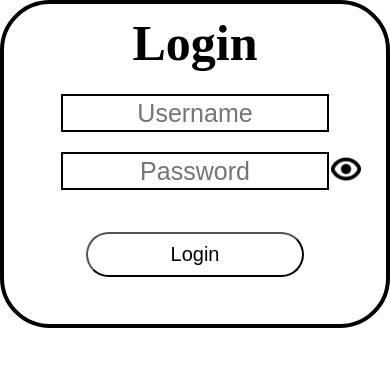
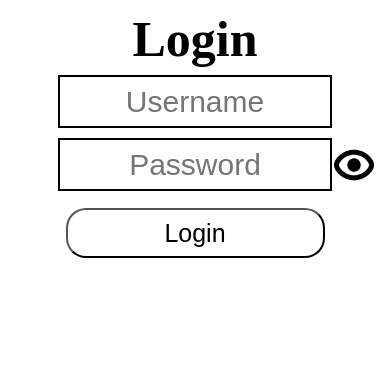
Before and after one commit to Jokemon-coder/Image-Crud-React-Project, a React (Create React App) app: page /login in a window 390 px wide. Shown: the top 366 px of the page. Built offline with nearby package versions, Linux system fonts and the light colour scheme.

Commit message:
Some responsive design, tried to implement media queries into React itself, but did not and now put just plain CSS

```diff
--- a/src/pages/login/login-register.js
+++ b/src/pages/login/login-register.js
@@ -72,8 +72,8 @@ function LoginRegister() {
         <div id='Login'>
         <h1>Login</h1>
         <div className='PasswordAndButton'>
-        <input id="User" className="Username" type="text" placeholder="Username" onChange={handleInput}></input>
-        <input id="Pass" className="Password" type={display[0]} placeholder="Password" onChange={handleInput}></input>
+        <input id="User" className="UserPass" type="text" placeholder="Username" onChange={handleInput}></input>
+        <input id="Pass" className="UserPass" type={display[0]} placeholder="Password" onChange={handleInput}></input>
         <img id='PasswordNot' className='PasswordEye' src={display[1]} alt="Show password" onClick={() => showHidePassword()}></img>
         </div>
         <button className='LoginRegButton' id='LoginButton' onClick={checkUser} onMouseOver={mouseOverAndOut} onMouseOut={mouseOverAndOut}>Login</button>
--- a/src/pages/login/login.css
+++ b/src/pages/login/login.css
@@ -49,7 +49,7 @@ h1 {
     font-size: 50px;
 }
 
-.Username, .Password {
+.UserPass {
     display: inline-block;
     position: relative;
     width: 90%;
@@ -60,11 +60,7 @@ h1 {
     text-align: center;
     border: solid 2.5px #000000;
     border-color: none;
-}
-
-.Password {
     vertical-align: middle;
-
 }
 
 .PasswordAndButton {
@@ -111,15 +107,51 @@ h1 {
 
 }
 
-@media only screen and (max-width: 600px) {
+/*Responsive design*/
+@media screen and (max-width: 768px) {
     #LoginForm {
         width: 100%;
         height: 100%;
         margin: 0 auto;
         margin-bottom: 0px;
         padding-top: 0px;
+    }
 
+    #Login {
+        height: 100%;
+        border: none;
+    }
+
+    .PasswordAndButton {
+        margin: 0 auto;
+    }
+
+    .UserPass {
+        margin: 5px 0px 5px 0px;
+        height: 45px;
+        font-size: 30px;
+    }
+
+    .PasswordEye {
+        margin: 10px 0px 10px 0px;
+        width: 40px;
+    }
+
+    .LoginRegButton {
+        margin-bottom: 5px;
+        width: 70%;
+        font-size: 25px;
+    }
+
+    #LoginButton {
+        margin-top: 10px;
+        height: 50px;
+        border-radius: 20px;
     }
 
 
 }
+
+@media screen and (min-width: 768px) {
+
+}
```
